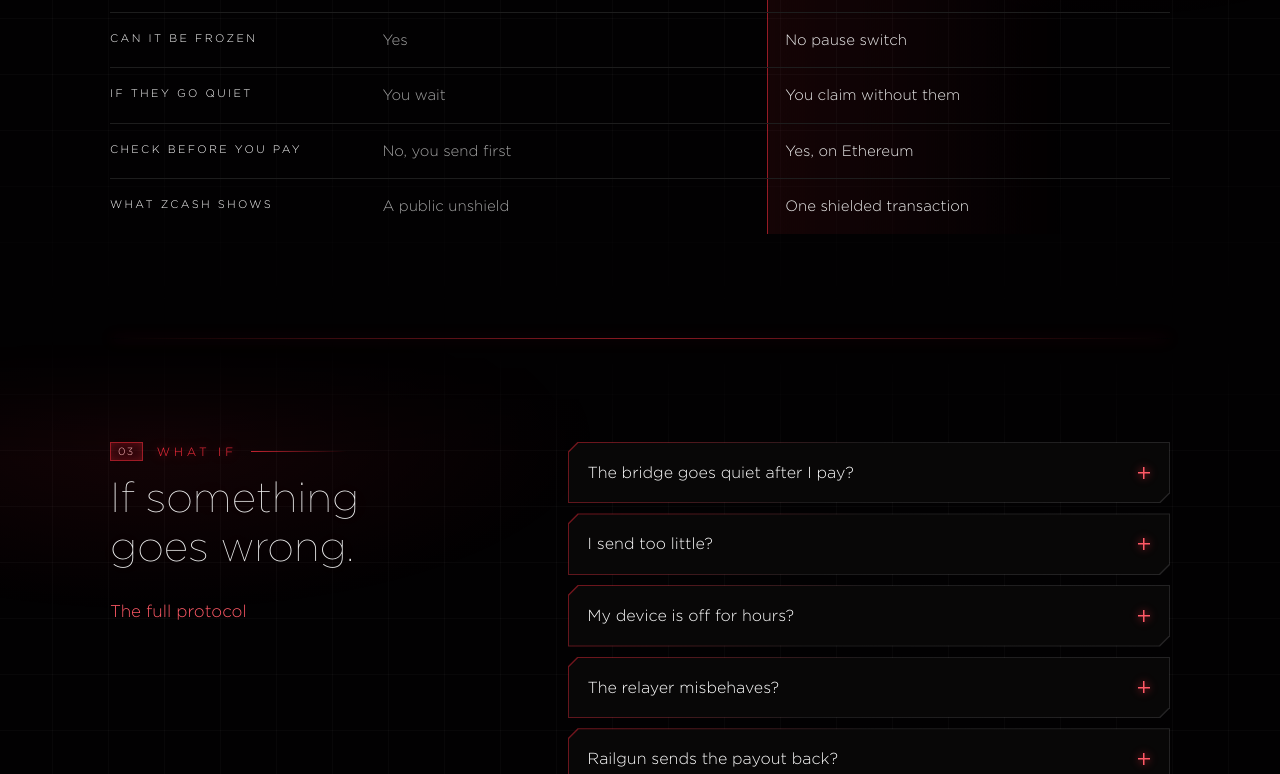
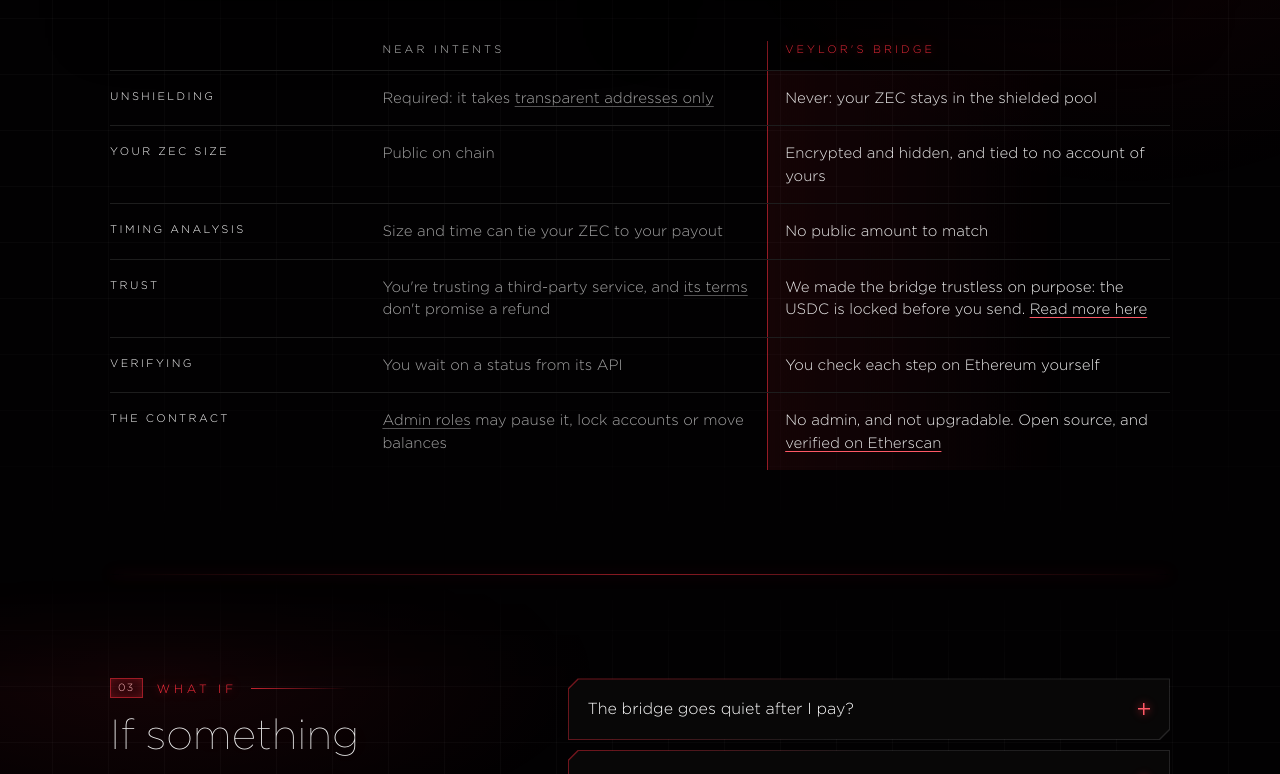
Before and after one commit to ChinmayGopal931/veylor-landing, a plain HTML site: page how-it-works/index.html in a window 1280 px wide. Shown: the part 2044-2818 px from the top of the page. Drawn offline with Linux system fonts and the light colour scheme.

Commit message:
How it works: the comparison is about unshielding, size, timing and trust
The NEAR Intents column now comes from its own pages and links to them: ZEC at
transparent addresses only, no obligation to refund, and what the verifier
contract's administrative roles may do. "Takes custody" goes: its docs say
1Click takes none. Ours says the bridge is trustless on purpose, each step can
be checked on Ethereum, and the contract has no admin, isn't upgradable, and is
verified on Etherscan. The README says where the claims come from.

```diff
--- a/how-it-works/index.html
+++ b/how-it-works/index.html
@@ -111,7 +111,8 @@
 
   <section class="section" id="compare" aria-labelledby="compare-title">
     <p class="hud sec">Compared with NEAR Intents</p>
-    <h2 class="title" id="compare-title">One takes custody. The other can't.</h2>
+    <h2 class="title" id="compare-title">NEAR Intents isn't trustless. Veylor's bridge is.</h2>
+    <p class="prose intro reveal">With NEAR Intents you unshield first, which shows your size and timing, then trust a third-party service to pay you. With Veylor your ZEC stays shielded, and you verify each step yourself.</p>
     <div class="routes">
       <div class="route route-public card reveal">
         <figure class="card-in">
@@ -180,11 +181,12 @@
           </tr>
         </thead>
         <tbody role="rowgroup">
-          <tr role="row"><th scope="row" role="rowheader">Who holds your ZEC</th><td role="cell" class="c-near" data-label="NEAR Intents">The operator</td><td role="cell" class="c-veylor" data-label="Veylor's bridge">Neither side alone</td></tr>
-          <tr role="row"><th scope="row" role="rowheader">Can it be frozen</th><td role="cell" class="c-near" data-label="NEAR Intents">Yes</td><td role="cell" class="c-veylor" data-label="Veylor's bridge">No pause switch</td></tr>
-          <tr role="row"><th scope="row" role="rowheader">If they go quiet</th><td role="cell" class="c-near" data-label="NEAR Intents">You wait</td><td role="cell" class="c-veylor" data-label="Veylor's bridge">You claim without them</td></tr>
-          <tr role="row"><th scope="row" role="rowheader">Check before you pay</th><td role="cell" class="c-near" data-label="NEAR Intents">No, you send first</td><td role="cell" class="c-veylor" data-label="Veylor's bridge">Yes, on Ethereum</td></tr>
-          <tr role="row"><th scope="row" role="rowheader">What Zcash shows</th><td role="cell" class="c-near" data-label="NEAR Intents">A public unshield</td><td role="cell" class="c-veylor" data-label="Veylor's bridge">One shielded transaction</td></tr>
+          <tr role="row"><th scope="row" role="rowheader">Unshielding</th><td role="cell" class="c-near" data-label="NEAR Intents">Required: it takes <a href="https://docs.near-intents.org/resources/chain-support">transparent addresses only</a></td><td role="cell" class="c-veylor" data-label="Veylor's bridge">Never: your ZEC stays in the shielded pool</td></tr>
+          <tr role="row"><th scope="row" role="rowheader">Your ZEC size</th><td role="cell" class="c-near" data-label="NEAR Intents">Public on chain</td><td role="cell" class="c-veylor" data-label="Veylor's bridge">Encrypted and hidden, and tied to no account of yours</td></tr>
+          <tr role="row"><th scope="row" role="rowheader">Timing analysis</th><td role="cell" class="c-near" data-label="NEAR Intents">Size and time can tie your ZEC to your payout</td><td role="cell" class="c-veylor" data-label="Veylor's bridge">No public amount to match</td></tr>
+          <tr role="row"><th scope="row" role="rowheader">Trust</th><td role="cell" class="c-near" data-label="NEAR Intents">You're trusting a third-party service, and <a href="https://docs.near-intents.org/security-compliance/terms-of-service">its terms</a> don't promise a refund</td><td role="cell" class="c-veylor" data-label="Veylor's bridge">We made the bridge trustless on purpose: the USDC is locked before you send. <a href="https://github.com/ChinmayGopal931/zecSwap#how-it-works">Read more here</a></td></tr>
+          <tr role="row"><th scope="row" role="rowheader">Verifying</th><td role="cell" class="c-near" data-label="NEAR Intents">You wait on a status from its API</td><td role="cell" class="c-veylor" data-label="Veylor's bridge">You check each step on Ethereum yourself</td></tr>
+          <tr role="row"><th scope="row" role="rowheader">The contract</th><td role="cell" class="c-near" data-label="NEAR Intents"><a href="https://docs.near-intents.org/security-compliance/terms-of-service">Admin roles</a> may pause it, lock accounts or move balances</td><td role="cell" class="c-veylor" data-label="Veylor's bridge">No admin, and not upgradable. Open source, and <a href="https://etherscan.io/address/0xeB3A00bcB6c9fF626fE57a5dBbDCf01730e7898f#code">verified on Etherscan</a></td></tr>
         </tbody>
       </table>
     </div>
--- a/site.css
+++ b/site.css
@@ -506,6 +506,9 @@ main > .section + .section::after {
 .compare td.c-near { width: 38%; color: var(--muted); }
 .compare td.c-veylor { width: 38%; color: var(--text); background: linear-gradient(to right, rgba(255, 46, 62, 0.08), rgba(255, 46, 62, 0) 75%); }
 .compare .c-veylor { box-shadow: inset 1px 0 0 rgba(255, 46, 62, 0.55); }
+.compare td a { color: inherit; text-decoration: underline; text-decoration-thickness: 1px; text-underline-offset: 3px; text-decoration-color: rgba(255, 255, 255, 0.32); }
+.compare td a:hover { color: #fff; text-decoration-color: currentColor; }
+.compare td.c-veylor a { text-decoration-color: var(--red-hot); }
 @media (max-width: 719px) {
   .compare, .compare tbody, .compare tr, .compare th, .compare td { display: block; width: auto; }
   .compare thead { position: absolute; width: 1px; height: 1px; overflow: hidden; clip: rect(0 0 0 0); white-space: nowrap; }
```
Also changed, not shown: 1 other file.
